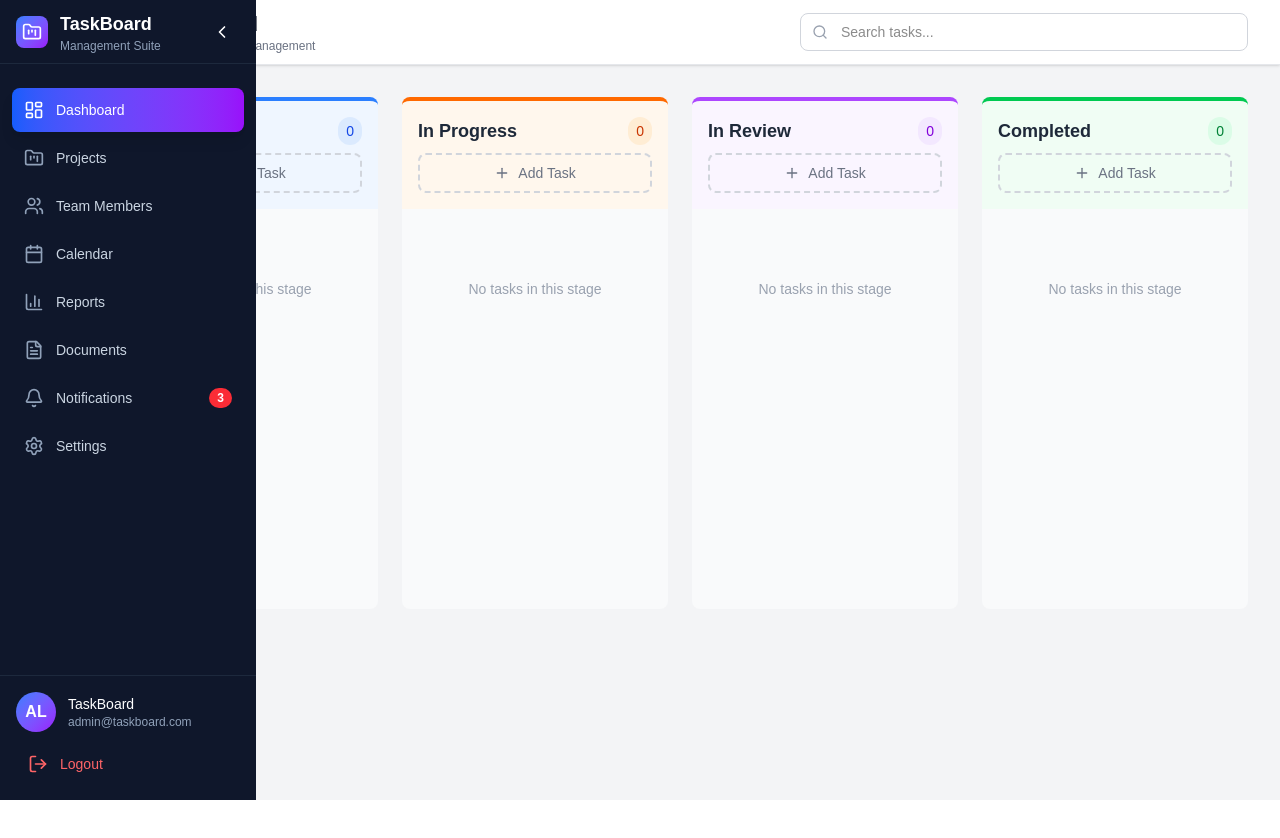
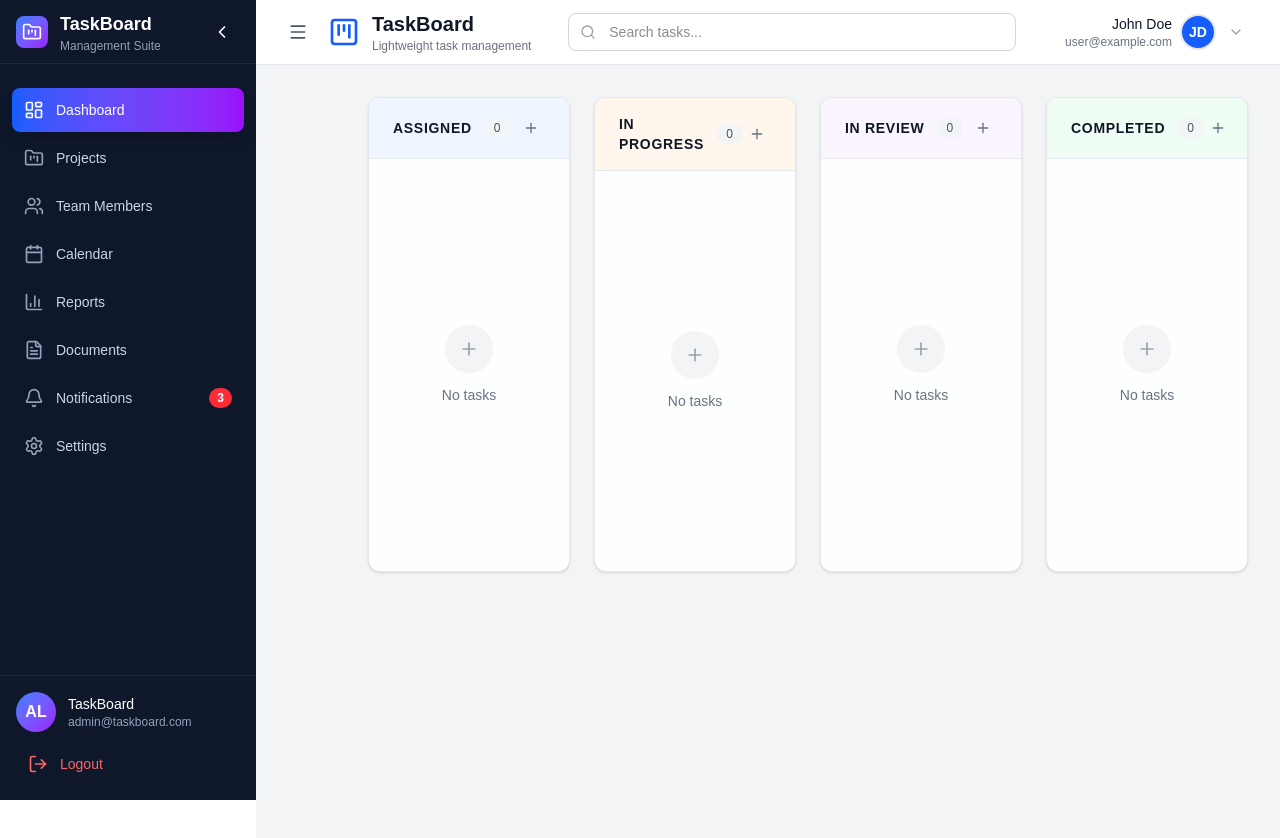
Before and after one commit to alshariarmithu/TaskBoard, a Next.js app: page /home in a window 1280 px wide. Shown: the top 838 px of the page. Before the commit the page ends 800 px from the top, so only its background shows below. Built offline with nearby package versions, Linux system fonts and the light colour scheme.

Commit message:
adding a layout and sidebar

```diff
--- /dev/null
+++ b/src/app/home/layout.tsx
@@ -0,0 +1,181 @@
+"use client";
+
+import React, { useState, useRef, useEffect } from "react";
+import {
+  KanbanSquare,
+  Search,
+  User,
+  LogOut,
+  Settings,
+  ChevronDown,
+  Menu,
+} from "lucide-react";
+import { Sidebar } from "../../components/Sidebar";
+
+interface LayoutProps {
+  children: React.ReactNode;
+}
+
+export default function Layout({ children }: LayoutProps) {
+  const [searchQuery, setSearchQuery] = useState("");
+  const [isDropdownOpen, setIsDropdownOpen] = useState(false);
+  const [isCollapsed, setIsCollapsed] = useState(false);
+  const dropdownRef = useRef<HTMLDivElement>(null);
+  const [currentPage, setCurrentPage] = useState("projects");
+
+  const userEmail = "user@example.com";
+  const userName = "John Doe";
+  const userAvatar = "";
+
+  // Sidebar width constants
+  const sidebarWidth = isCollapsed ? 80 : 256; // px (w-20, w-64)
+
+  useEffect(() => {
+    const handleClickOutside = (event: MouseEvent) => {
+      if (
+        dropdownRef.current &&
+        !dropdownRef.current.contains(event.target as Node)
+      ) {
+        setIsDropdownOpen(false);
+      }
+    };
+    document.addEventListener("mousedown", handleClickOutside);
+    return () => document.removeEventListener("mousedown", handleClickOutside);
+  }, []);
+
+  const handleLogout = () => {
+    setIsDropdownOpen(false);
+    console.log("User logged out");
+  };
+
+  const getInitials = (name: string) =>
+    name
+      .split(" ")
+      .map((n) => n[0])
+      .join("")
+      .toUpperCase()
+      .slice(0, 2);
+
+  return (
+    <html lang="en">
+      <body className="min-h-screen bg-gray-50 flex">
+        {/* Sidebar */}
+        <Sidebar
+          onNavigate={setCurrentPage}
+          isCollapsed={isCollapsed}
+          setIsCollapsed={setIsCollapsed}
+        />
+
+        {/* Main layout area that shifts with sidebar */}
+        <div
+          className="flex flex-col flex-1 transition-all duration-300"
+          style={{ marginLeft: `${sidebarWidth}px` }}
+        >
+          {/* Navbar */}
+          <header className="bg-white border-b border-gray-200 sticky top-0 z-50 transition-all duration-300">
+            <div className="flex items-center justify-between h-16 px-6">
+              {/* Left section: menu toggle + logo */}
+              <div className="flex items-center gap-3">
+                <button
+                  onClick={() => setIsCollapsed(!isCollapsed)}
+                  className="p-2 rounded-lg hover:bg-gray-100 transition-colors"
+                >
+                  <Menu className="w-5 h-5 text-gray-600" />
+                </button>
+
+                <KanbanSquare className="w-8 h-8 text-blue-600" />
+                <div>
+                  <h1 className="text-xl font-bold text-gray-900">TaskBoard</h1>
+                  <p className="text-xs text-gray-500">
+                    Lightweight task management
+                  </p>
+                </div>
+              </div>
+
+              {/* Search Bar */}
+              <div className="hidden md:flex relative max-w-md w-full mx-8">
+                <div className="absolute inset-y-0 left-0 pl-3 flex items-center pointer-events-none">
+                  <Search className="h-4 w-4 text-gray-400" />
+                </div>
+                <input
+                  type="text"
+                  value={searchQuery}
+                  onChange={(e) => setSearchQuery(e.target.value)}
+                  className="w-full pl-10 pr-4 py-2 border border-gray-300 rounded-lg focus:outline-none focus:ring-2 focus:ring-blue-500 focus:border-transparent text-sm transition-all"
+                  placeholder="Search tasks..."
+                />
+              </div>
+
+              {/* Profile Dropdown */}
+              <div className="relative" ref={dropdownRef}>
+                <button
+                  onClick={() => setIsDropdownOpen(!isDropdownOpen)}
+                  className="flex items-center gap-3 px-3 py-2 rounded-lg hover:bg-gray-100 transition-colors"
+                >
+                  <div className="flex items-center gap-2">
+                    <div className="hidden sm:block text-right">
+                      <p className="text-sm font-medium text-gray-900">
+                        {userName}
+                      </p>
+                      <p className="text-xs text-gray-500">{userEmail}</p>
+                    </div>
+                    {userAvatar ? (
+                      <img
+                        src={userAvatar}
+                        alt={userName}
+                        className="w-9 h-9 rounded-full object-cover border-2 border-gray-200"
+                      />
+                    ) : (
+                      <div className="w-9 h-9 rounded-full bg-blue-600 flex items-center justify-center border-2 border-gray-200">
+                        <span className="text-sm font-semibold text-white">
+                          {getInitials(userName)}
+                        </span>
+                      </div>
+                    )}
+                  </div>
+                  <ChevronDown
+                    className={`w-4 h-4 text-gray-400 transition-transform duration-200 ${
+                      isDropdownOpen ? "rotate-180" : ""
+                    }`}
+                  />
+                </button>
+
+                {isDropdownOpen && (
+                  <div className="absolute right-0 mt-2 w-64 bg-white rounded-lg shadow-lg border border-gray-200 py-2">
+                    <button
+                      onClick={() => setIsDropdownOpen(false)}
+                      className="w-full flex items-center gap-3 px-4 py-2.5 text-sm text-gray-700 hover:bg-gray-50"
+                    >
+                      <User className="w-4 h-4 text-gray-500" />
+                      Profile
+                    </button>
+                    <button
+                      onClick={() => setIsDropdownOpen(false)}
+                      className="w-full flex items-center gap-3 px-4 py-2.5 text-sm text-gray-700 hover:bg-gray-50"
+                    >
+                      <Settings className="w-4 h-4 text-gray-500" />
+                      Settings
+                    </button>
+                    <div className="border-t border-gray-100 my-1"></div>
+                    <button
+                      onClick={handleLogout}
+                      className="w-full flex items-center gap-3 px-4 py-2.5 text-sm text-red-600 hover:bg-red-50"
+                    >
+                      <LogOut className="w-4 h-4" />
+                      Logout
+                    </button>
+                  </div>
+                )}
+              </div>
+            </div>
+          </header>
+
+          {/* Main Content */}
+          <main className="flex-1 transition-all duration-300 bg-gray-50">
+            {children}
+          </main>
+        </div>
+      </body>
+    </html>
+  );
+}
--- a/src/app/home/page.tsx
+++ b/src/app/home/page.tsx
@@ -102,10 +102,7 @@ function App() {
 
   return (
     <div className="min-h-screen bg-gray-100">
-      <Sidebar onNavigate={setCurrentPage} />
-
       <div className="flex-1 ml-20 transition-all duration-300">
-        <Header searchQuery={searchQuery} onSearchChange={setSearchQuery} />
         <main className="max-w-7xl mx-auto px-4 sm:px-6 lg:px-8 py-8">
           <div className="grid grid-cols-1 sm:grid-cols-2 lg:grid-cols-4 gap-6">
             {taskStages.map((stage) => (
--- a/src/components/Sidebar.tsx
+++ b/src/components/Sidebar.tsx
@@ -18,11 +18,16 @@ import { useAuthState } from "../hooks/useState";
 
 interface SidebarProps {
   onNavigate?: (page: string) => void;
+  isCollapsed: boolean;
+  setIsCollapsed: (value: boolean) => void;
 }
 
-export function Sidebar({ onNavigate }: SidebarProps) {
-  const {  logout } = useAuthState();
-  const [isCollapsed, setIsCollapsed] = useState(false);
+export function Sidebar({
+  onNavigate,
+  isCollapsed,
+  setIsCollapsed,
+}: SidebarProps) {
+  const { logout } = useAuthState();
   const [activeItem, setActiveItem] = useState("dashboard");
 
   const menuItems = [
@@ -171,34 +176,3 @@ export function Sidebar({ onNavigate }: SidebarProps) {
     </>
   );
 }
-
-export default function AppWithSidebar() {
-  const [currentPage, setCurrentPage] = useState("dashboard");
-
-  return (
-    <div className="flex min-h-screen bg-gray-100">
-      <Sidebar onNavigate={setCurrentPage} />
-
-      <main className="flex-1 ml-64 transition-all duration-300">
-        <div className="p-8">
-          <h1 className="text-3xl font-bold text-gray-900 mb-4">
-            Welcome to{" "}
-            {currentPage.charAt(0).toUpperCase() + currentPage.slice(1)}
-          </h1>
-          <p className="text-gray-600">
-            This is where your {currentPage} content would appear.
-          </p>
-
-          {/* Your existing TaskBoard components would go here */}
-          <div className="mt-8 p-6 bg-white rounded-lg shadow">
-            <p className="text-gray-700">
-              Integrate your TaskBoard components in this area. The sidebar will
-              remain fixed on the left while your task management interface
-              appears here.
-            </p>
-          </div>
-        </div>
-      </main>
-    </div>
-  );
-}
--- a/src/components/TaskCard.tsx
+++ b/src/components/TaskCard.tsx
@@ -1,5 +1,5 @@
 import React, { useState } from "react";
-import { CreditCard as Edit2, Trash2, GripVertical } from "lucide-react";
+import { Pencil, Trash2, GripVertical } from "lucide-react";
 import { Task } from "../types/Task";
 
 interface TaskCardProps {
@@ -38,42 +38,40 @@ export function TaskCard({
   };
 
   const handleKeyPress = (e: React.KeyboardEvent) => {
-    if (e.key === "Enter" && e.ctrlKey) {
-      handleSave();
-    } else if (e.key === "Escape") {
-      handleCancel();
-    }
+    if (e.key === "Enter" && e.ctrlKey) handleSave();
+    if (e.key === "Escape") handleCancel();
   };
 
   if (isEditing) {
     return (
-      <div className="bg-white p-4 rounded-lg shadow-sm border border-gray-200 space-y-3">
+      <div className="bg-white p-5 rounded-lg border border-gray-200 shadow-sm space-y-4 transition-all duration-200">
         <input
           type="text"
           value={editTitle}
           onChange={(e) => setEditTitle(e.target.value)}
-          className="w-full text-sm font-medium border border-gray-300 rounded px-2 py-1 focus:outline-none focus:ring-2 focus:ring-blue-500 focus:border-transparent"
+          className="w-full text-sm font-medium text-gray-900 border border-gray-300 rounded-md px-3 py-2 focus:outline-none focus:ring-2 focus:ring-blue-500 focus:border-transparent transition-all"
+          placeholder="Task title"
           onKeyDown={handleKeyPress}
           autoFocus
         />
         <textarea
           value={editDescription}
           onChange={(e) => setEditDescription(e.target.value)}
-          className="w-full text-sm text-gray-600 border border-gray-300 rounded px-2 py-1 focus:outline-none focus:ring-2 focus:ring-blue-500 focus:border-transparent resize-none"
+          className="w-full text-sm text-gray-700 border border-gray-300 rounded-md px-3 py-2 focus:outline-none focus:ring-2 focus:ring-blue-500 focus:border-transparent resize-none transition-all"
           rows={3}
           onKeyDown={handleKeyPress}
-          placeholder="Task description..."
+          placeholder="Add description (optional)"
         />
-        <div className="flex justify-end space-x-2">
+        <div className="flex justify-end gap-2 pt-1">
           <button
             onClick={handleCancel}
-            className="px-3 py-1 text-sm text-gray-600 hover:text-gray-800 transition-colors"
+            className="px-4 py-2 text-sm font-medium text-gray-700 hover:text-gray-900 hover:bg-gray-100 rounded-md transition-colors"
           >
             Cancel
           </button>
           <button
             onClick={handleSave}
-            className="px-3 py-1 text-sm bg-blue-600 text-white rounded hover:bg-blue-700 transition-colors"
+            className="px-4 py-2 text-sm font-medium bg-blue-600 text-white rounded-md hover:bg-blue-700 transition-colors"
           >
             Save
           </button>
@@ -84,41 +82,57 @@ export function TaskCard({
 
   return (
     <div
-      className={`bg-white p-4 rounded-lg shadow-sm border border-gray-200 group hover:shadow-md transition-all duration-200 cursor-grab active:cursor-grabbing ${
-        isDragging ? "opacity-50 rotate-2" : ""
+      className={`relative bg-white p-4 rounded-lg border border-gray-200 group hover:border-gray-300 hover:shadow-sm transition-all duration-150 cursor-grab active:cursor-grabbing ${
+        isDragging ? "opacity-50 shadow-lg" : ""
       }`}
       draggable
       onDragStart={(e) => onDragStart?.(e, task.id)}
     >
-      <div className="flex items-start justify-between mb-2">
-        <h3 className="text-sm font-medium text-gray-900 flex-1 pr-2 line-clamp-2">
+      <div className="flex items-start justify-between gap-3 mb-2">
+        <h3 className="text-sm font-semibold text-gray-900 flex-1 leading-tight line-clamp-2">
           {task.title}
         </h3>
-        <div className="flex items-center space-x-1 opacity-0 group-hover:opacity-100 transition-opacity">
-          <GripVertical className="w-4 h-4 text-gray-400" />
+        <div className="flex items-center gap-0.5 opacity-0 group-hover:opacity-100 transition-opacity">
+          <button
+            className="p-1.5 text-gray-400 hover:text-gray-600 hover:bg-gray-100 rounded transition-colors"
+            title="Drag to reorder"
+          >
+            <GripVertical className="w-4 h-4" />
+          </button>
           <button
             onClick={() => setIsEditing(true)}
-            className="p-1 text-gray-400 hover:text-blue-600 transition-colors"
+            className="p-1.5 text-gray-400 hover:text-blue-600 hover:bg-blue-50 rounded transition-colors"
             title="Edit task"
           >
-            <Edit2 className="w-3 h-3" />
+            <Pencil className="w-4 h-4" />
           </button>
           <button
             onClick={() => onDelete(task.id)}
-            className="p-1 text-gray-400 hover:text-red-600 transition-colors"
+            className="p-1.5 text-gray-400 hover:text-red-600 hover:bg-red-50 rounded transition-colors"
             title="Delete task"
           >
-            <Trash2 className="w-3 h-3" />
+            <Trash2 className="w-4 h-4" />
           </button>
         </div>
       </div>
+
       {task.description && (
-        <p className="text-sm text-gray-600 mb-3 line-clamp-3">
+        <p className="text-sm text-gray-600 mb-3 line-clamp-2 leading-relaxed">
           {task.description}
         </p>
       )}
-      <div className="text-xs text-gray-400">
-        Created {task.createdAt.toLocaleDateString()}
+
+      <div className="flex items-center text-xs text-gray-500">
+        <time dateTime={task.createdAt.toISOString()}>
+          {task.createdAt.toLocaleDateString("en-US", {
+            month: "short",
+            day: "numeric",
+            year:
+              task.createdAt.getFullYear() !== new Date().getFullYear()
+                ? "numeric"
+                : undefined,
+          })}
+        </time>
       </div>
     </div>
   );
--- a/src/components/TaskColumn.tsx
+++ b/src/components/TaskColumn.tsx
@@ -25,33 +25,38 @@ export function TaskColumn({
   draggedTaskId,
 }: TaskColumnProps) {
   return (
-    <div className="flex flex-col h-full">
     <div
-        className={`${stage.bgColor} ${stage.borderColor} border-t-4 rounded-t-lg p-4`}
+      className="flex flex-col h-full rounded-xl overflow-hidden bg-white border border-gray-200 shadow-sm hover:shadow-md transition-shadow duration-200"
     >
-        <div className="flex items-center justify-between mb-2">
-          <h2 className="text-lg font-semibold text-gray-800">{stage.title}</h2>
-          <span
-            className={`${stage.color} text-sm font-medium px-2 py-1 rounded-full`}
+      {/* Column Header */}
+      <div
+        className={`px-6 py-4 border-b border-gray-200 flex items-center justify-between ${stage.bgColor}`}
       >
+        <div className="flex items-center gap-3">
+          <h2 className="text-sm font-semibold text-gray-900 uppercase tracking-wider">
+            {stage.title}
+          </h2>
+          <span className="px-2.5 py-0.5 text-xs font-medium text-gray-600 bg-gray-100 rounded-full">
             {tasks.length}
           </span>
         </div>
         <button
           onClick={() => onAddTask(stage.id)}
-          className="w-full flex items-center justify-center py-2 border-2 border-dashed border-gray-300 rounded-lg text-gray-500 hover:text-gray-700 hover:border-gray-400 transition-colors group"
+          className="p-1.5 text-gray-500 hover:text-gray-900 hover:bg-gray-100 rounded-lg transition-colors duration-150"
+          aria-label={`Add task to ${stage.title}`}
         >
-          <Plus className="w-4 h-4 mr-2" />
-          <span className="text-sm">Add Task</span>
+          <Plus className="w-4 h-4" />
         </button>
       </div>
 
+      {/* Task List */}
       <div
-        className="flex-1 p-4 space-y-3 bg-gray-50 rounded-b-lg min-h-[400px]"
+        className="flex-1 p-4 space-y-3 bg-gray-50/30 min-h-[400px] overflow-y-auto"
         onDrop={(e) => onDrop(e, stage.id)}
         onDragOver={onDragOver}
       >
-        {tasks.map((task) => (
+        {tasks.length > 0 ? (
+          tasks.map((task) => (
             <TaskCard
               key={task.id}
               task={task}
@@ -62,12 +67,27 @@ export function TaskColumn({
                 e.dataTransfer.setData("text/plain", taskId);
               }}
             />
-        ))}
-        {tasks.length === 0 && (
-          <div className="flex items-center justify-center h-32 text-gray-400 text-sm">
-            No tasks in this stage
+          ))
+        ) : (
+          <div className="flex flex-col items-center justify-center h-full py-12">
+            <div className="w-12 h-12 mb-3 rounded-full bg-gray-100 flex items-center justify-center">
+              <Plus className="w-5 h-5 text-gray-400" />
+            </div>
+            <p className="text-sm text-gray-500">No tasks</p>
           </div>
         )}
+      </div>
+
+      {/* Mobile Add Task Button */}
+      <div className="p-4 border-t border-gray-200 bg-white sm:hidden">
+        <button
+          onClick={() => onAddTask(stage.id)}
+          className="w-full flex items-center justify-center gap-2 py-2.5 px-4 text-sm font-medium text-gray-700 bg-white border border-gray-300 rounded-lg hover:bg-gray-50 transition-colors duration-150"
+          aria-label={`Add task to ${stage.title}`}
+        >
+          <Plus className="w-4 h-4" />
+          Add Task
+        </button>
       </div>
     </div>
   );
```
Lines whose indentation alone changed are shown as unchanged.
